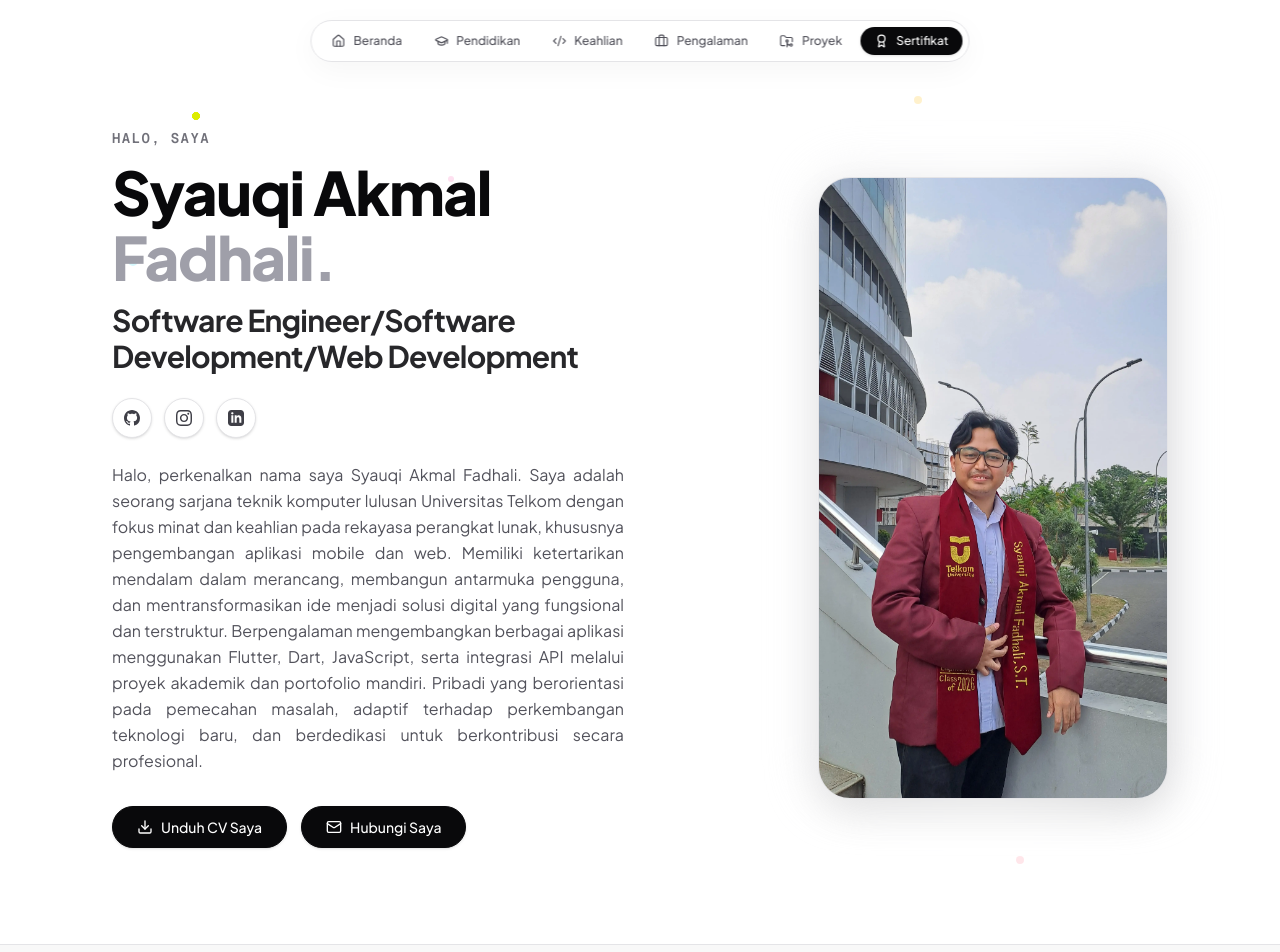
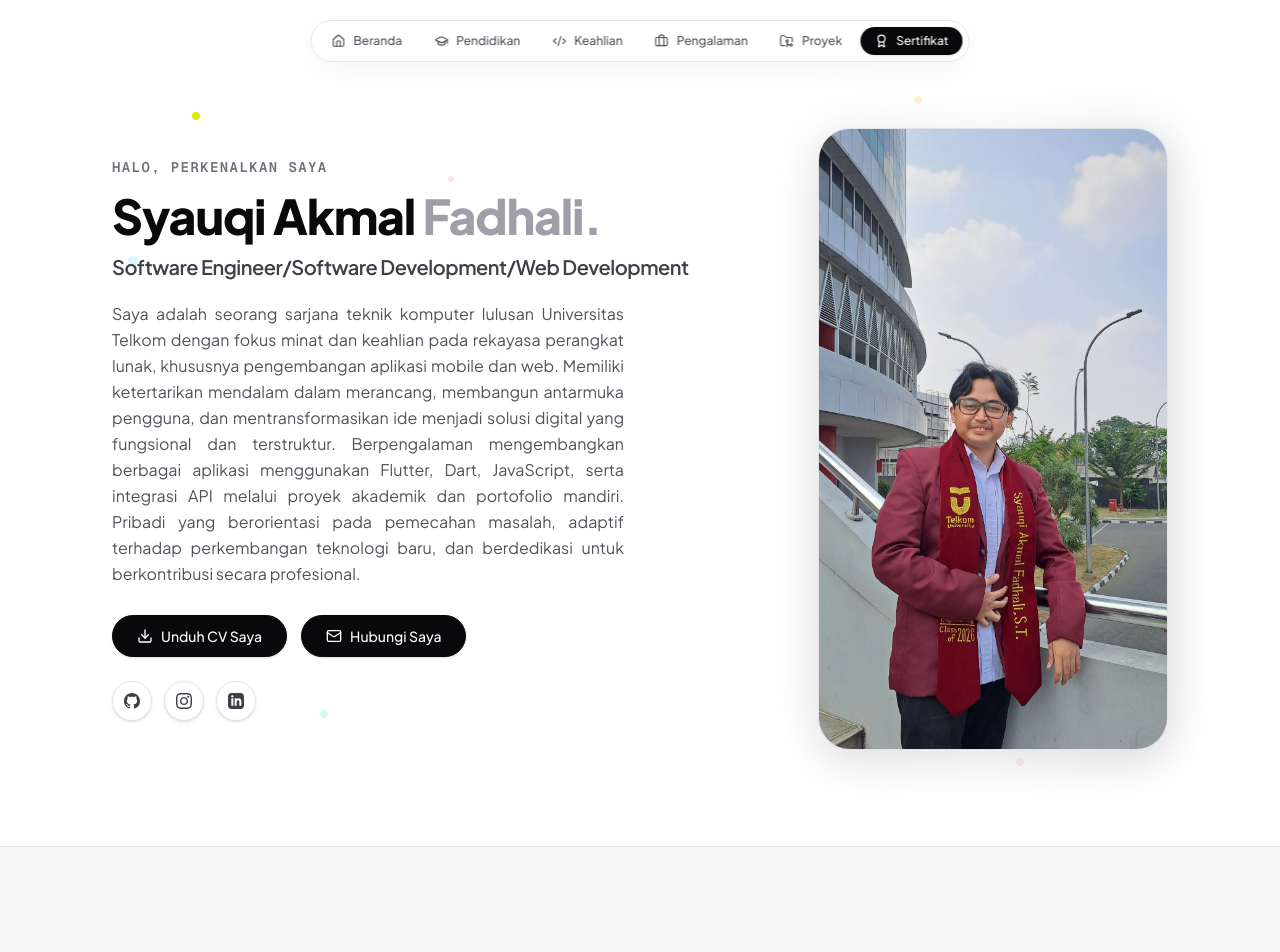
Before and after one commit to SAF134/Portfolio, a Next.js app: page / in a window 1280 px wide. Shown: the top 952 px of the page. Built offline with nearby package versions, Linux system fonts and the light colour scheme.

Commit message:
style(hero): reduce headline and subtitle font sizes and reposition social buttons below CTA buttons

```diff
--- a/src/components/sections/HeroSection.tsx
+++ b/src/components/sections/HeroSection.tsx
@@ -37,7 +37,7 @@ export function HeroSection() {
           </span>
 
           {/* Large Title */}
-          <h1 className="text-4xl sm:text-5xl md:text-6xl font-extrabold text-[#09090B] tracking-tight leading-[1.08]">
+          <h1 className="text-3xl sm:text-4xl md:text-5xl font-extrabold text-[#09090B] tracking-tight leading-[1.12]">
             {profile.fullName.split(" ")[0]} {profile.fullName.split(" ")[1]}{" "}
             <span className="text-zinc-400">
               {profile.fullName.split(" ")[2] || ""}
@@ -45,11 +45,36 @@ export function HeroSection() {
           </h1>
 
           {/* Subtitle Role */}
-          <h2 className="text-xl sm:text-2xl md:text-3xl font-bold text-zinc-800 mt-3 tracking-tight">
+          <h2 className="text-base sm:text-lg md:text-xl font-semibold text-zinc-700 mt-2.5 tracking-tight">
             {profile.headlineRole}
           </h2>
 
-          {/* Social Links */}
+          {/* Bio text */}
+          <p className="mt-5 text-sm sm:text-base text-[#52525B] max-w-lg leading-relaxed font-normal text-justify">
+            {profile.heroBio}
+          </p>
+
+          {/* CTA Buttons */}
+          <div className="mt-7 flex flex-wrap items-center gap-3.5">
+            <a
+              href={profile.cvPath}
+              download="CV_Syauqi_Akmal_Fadhali.pdf"
+              className="inline-flex items-center justify-center gap-2 px-6 py-2.5 rounded-full bg-[#09090B] text-white hover:bg-zinc-800 text-sm font-medium shadow-sm transition-all duration-150 active:scale-[0.98] border border-[#09090B] focus-visible:outline-none focus-visible:ring-2 focus-visible:ring-zinc-900 focus-visible:ring-offset-2"
+            >
+              <Download className="w-4 h-4" />
+              <span>Unduh CV Saya</span>
+            </a>
+
+            <a
+              href={`mailto:${profile.email}`}
+              className="inline-flex items-center justify-center gap-2 px-6 py-2.5 rounded-full bg-[#09090B] text-white hover:bg-zinc-800 text-sm font-medium shadow-sm transition-all duration-150 active:scale-[0.98] border border-[#09090B] focus-visible:outline-none focus-visible:ring-2 focus-visible:ring-zinc-900 focus-visible:ring-offset-2"
+            >
+              <Mail className="w-4 h-4" />
+              <span>Hubungi Saya</span>
+            </a>
+          </div>
+
+          {/* Social Links (Moved below CTA buttons) */}
           <div className="flex items-center gap-3 mt-6">
             {profile.socials.map((social) => {
               const Icon =
@@ -72,31 +97,6 @@ export function HeroSection() {
                 </a>
               );
             })}
-          </div>
-
-          {/* Bio text */}
-          <p className="mt-6 text-sm sm:text-base text-[#52525B] max-w-lg leading-relaxed font-normal text-justify">
-            {profile.heroBio}
-          </p>
-
-          {/* CTA Buttons */}
-          <div className="mt-8 flex flex-wrap items-center gap-3.5">
-            <a
-              href={profile.cvPath}
-              download="CV_Syauqi_Akmal_Fadhali.pdf"
-              className="inline-flex items-center justify-center gap-2 px-6 py-2.5 rounded-full bg-[#09090B] text-white hover:bg-zinc-800 text-sm font-medium shadow-sm transition-all duration-150 active:scale-[0.98] border border-[#09090B] focus-visible:outline-none focus-visible:ring-2 focus-visible:ring-zinc-900 focus-visible:ring-offset-2"
-            >
-              <Download className="w-4 h-4" />
-              <span>Unduh CV Saya</span>
-            </a>
-
-            <a
-              href={`mailto:${profile.email}`}
-              className="inline-flex items-center justify-center gap-2 px-6 py-2.5 rounded-full bg-[#09090B] text-white hover:bg-zinc-800 text-sm font-medium shadow-sm transition-all duration-150 active:scale-[0.98] border border-[#09090B] focus-visible:outline-none focus-visible:ring-2 focus-visible:ring-zinc-900 focus-visible:ring-offset-2"
-            >
-              <Mail className="w-4 h-4" />
-              <span>Hubungi Saya</span>
-            </a>
           </div>
         </div>
 
--- a/src/data/portfolioData.ts
+++ b/src/data/portfolioData.ts
@@ -79,9 +79,9 @@ export const portfolioData: PortfolioData = {
   profile: {
     fullName: "Syauqi Akmal Fadhali.",
     headlineRole: "Software Engineer/Software Development/Web Development",
-    eyebrow: "HALO, SAYA",
+    eyebrow: "HALO, PERKENALKAN SAYA",
     heroBio:
-      "Halo, perkenalkan nama saya Syauqi Akmal Fadhali. Saya adalah seorang sarjana teknik komputer lulusan Universitas Telkom dengan fokus minat dan keahlian pada rekayasa perangkat lunak, khususnya pengembangan aplikasi mobile dan web. Memiliki ketertarikan mendalam dalam merancang, membangun antarmuka pengguna, dan mentransformasikan ide menjadi solusi digital yang fungsional dan terstruktur. Berpengalaman mengembangkan berbagai aplikasi menggunakan Flutter, Dart, JavaScript, serta integrasi API melalui proyek akademik dan portofolio mandiri. Pribadi yang berorientasi pada pemecahan masalah, adaptif terhadap perkembangan teknologi baru, dan berdedikasi untuk berkontribusi secara profesional.",
+      "Saya adalah seorang sarjana teknik komputer lulusan Universitas Telkom dengan fokus minat dan keahlian pada rekayasa perangkat lunak, khususnya pengembangan aplikasi mobile dan web. Memiliki ketertarikan mendalam dalam merancang, membangun antarmuka pengguna, dan mentransformasikan ide menjadi solusi digital yang fungsional dan terstruktur. Berpengalaman mengembangkan berbagai aplikasi menggunakan Flutter, Dart, JavaScript, serta integrasi API melalui proyek akademik dan portofolio mandiri. Pribadi yang berorientasi pada pemecahan masalah, adaptif terhadap perkembangan teknologi baru, dan berdedikasi untuk berkontribusi secara profesional.",
     aboutTitle: "SAYA SYAUQI AKMAL FADHALI",
     aboutSubtitle: "FULLSTACK DEVELOPER",
     aboutParagraphs: [
```
